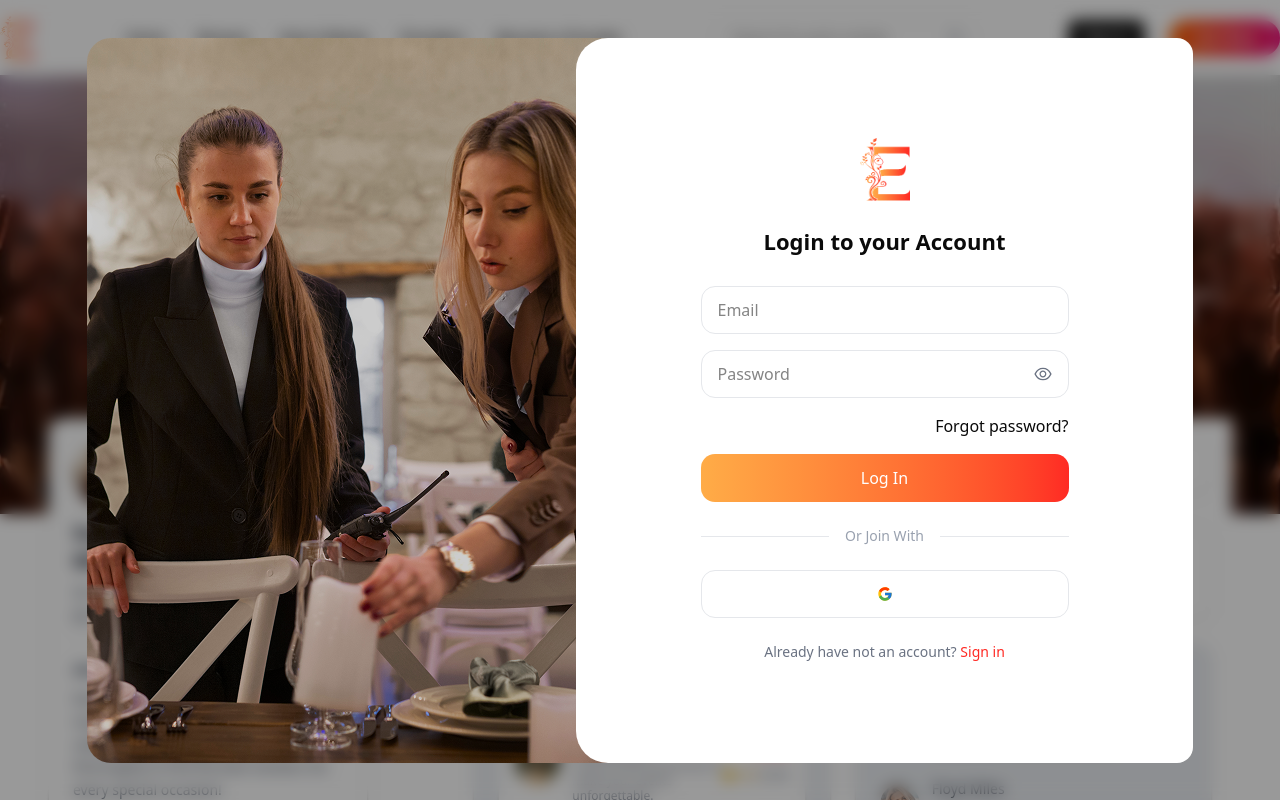
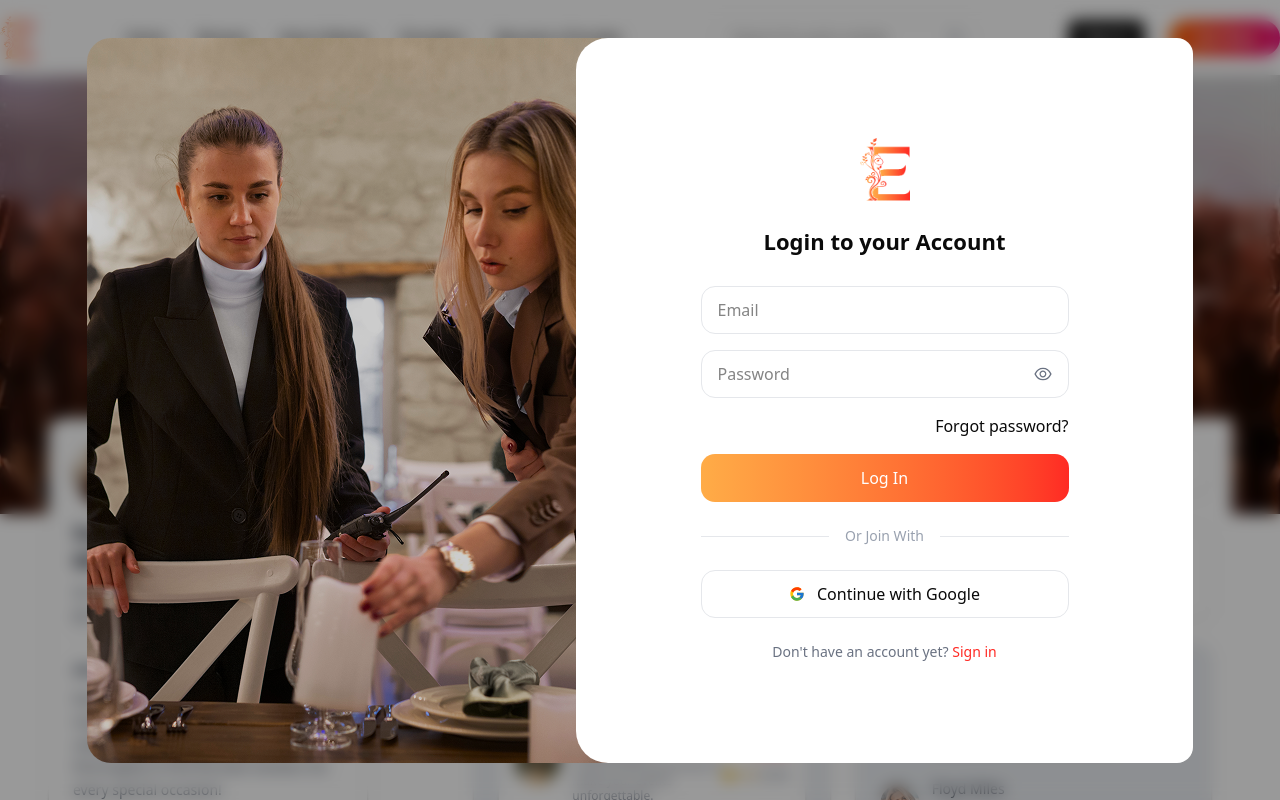
Before and after one commit to abedinalways/traec, a Next.js app: page /provider-dashboard in a window 1280 px wide. Both pictures are taken after a click on the button "Sign In". Shown: the top 800 px of the page. Built offline with nearby package versions, Linux system fonts and the light colour scheme; grey boxes are pictures that could not be loaded.

Commit message:
loginmodal

```diff
--- a/src/app/(client)/_components/modal/AuthModal/LogInModal.tsx
+++ b/src/app/(client)/_components/modal/AuthModal/LogInModal.tsx
@@ -113,12 +113,13 @@ export default function LogInModal({
               <span className="flex-grow h-px bg-gray-200"></span>
             </div>
 
-            <button className="w-full h-12 border border-gray-200 rounded-xl flex items-center justify-center bg-white cursor-pointer">
+            <button className="w-full h-12 border border-gray-200 rounded-xl flex items-center justify-center gap-3 bg-white cursor-pointer">
               <FcGoogle />
+              Continue with Google
             </button>
 
             <p className="text-center text-gray-500 mt-6 text-sm">
-              Already have not an account?{" "}
+              Don't have an account yet?{" "}
               <button
                 onClick={openSignup}
                 className="text-[#FF2A24] font-medium cursor-pointer"
```
